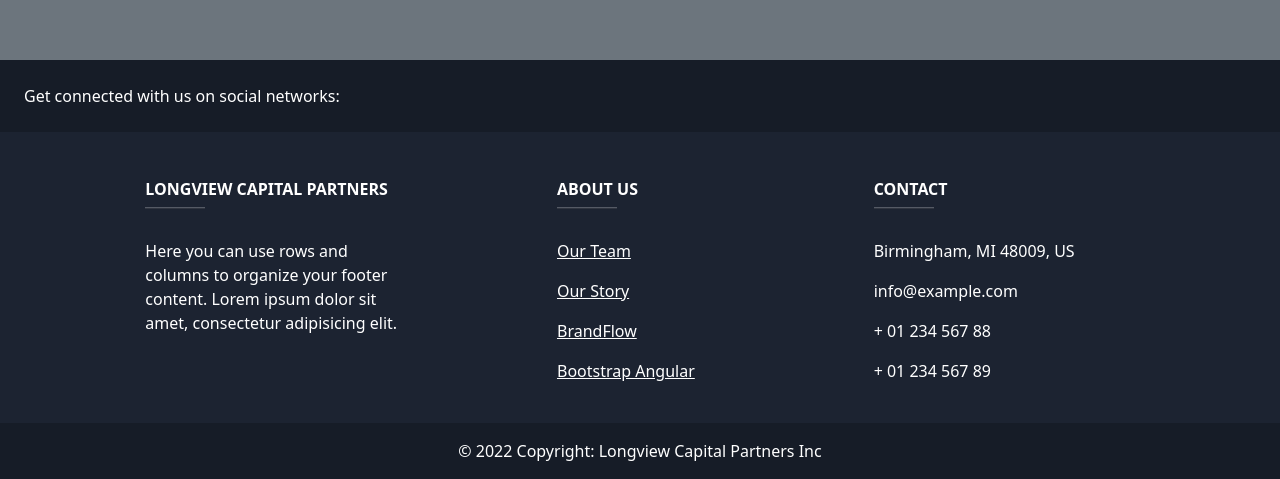
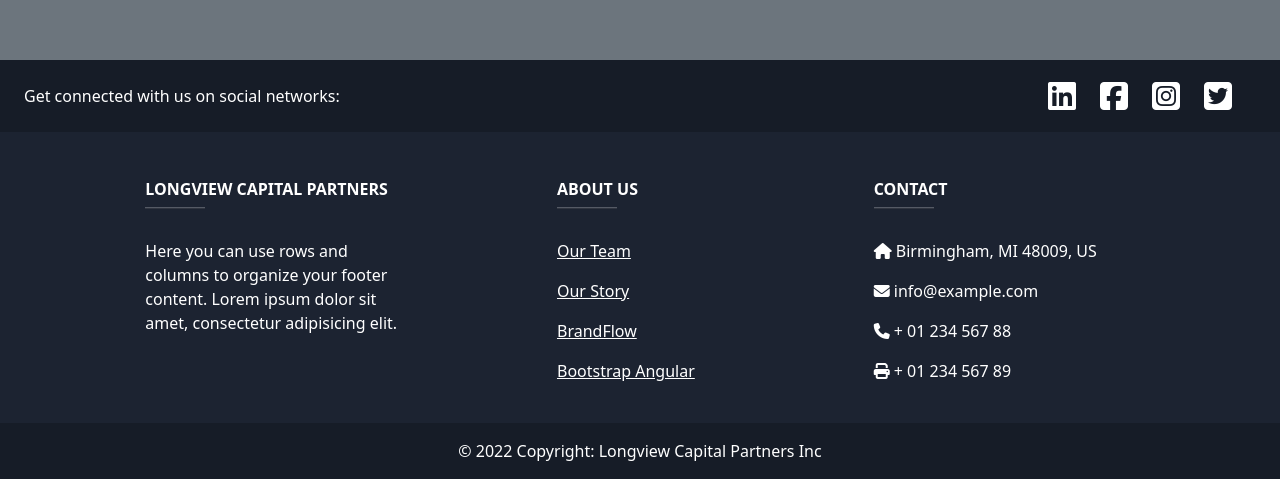
Before and after one commit to Fiscal2/longview-cap-partners, an Angular app: page /home in a window 1280 px wide. Shown: the part 2907-3386 px from the top of the page. Built offline with nearby package versions, Linux system fonts and the light colour scheme.

Commit message:
social media icons

```diff
--- a/src/app/footer/footer.component.html
+++ b/src/app/footer/footer.component.html
@@ -10,22 +10,16 @@
     <!-- Right -->
     <div>
       <a href="" class="text-white me-4">
-        <i class="fab fa-facebook-f"></i>
+        <i class="fa-brands fa-linkedin fa-2xl"></i>
       </a>
       <a href="" class="text-white me-4">
-        <i class="fab fa-twitter"></i>
+        <i class="fa-brands fa-square-facebook fa-2xl"></i>
       </a>
       <a href="" class="text-white me-4">
-        <i class="fab fa-google"></i>
+        <i class="fa-brands fa-square-instagram fa-2xl"></i>
       </a>
       <a href="" class="text-white me-4">
-        <i class="fab fa-instagram"></i>
-      </a>
-      <a href="" class="text-white me-4">
-        <i class="fab fa-linkedin"></i>
-      </a>
-      <a href="" class="text-white me-4">
-        <i class="fab fa-github"></i>
+        <i class="fa-brands fa-square-twitter fa-2xl"></i>
       </a>
     </div>
     <!-- Right -->
--- a/src/index.html
+++ b/src/index.html
@@ -7,6 +7,7 @@
   <meta name="viewport" content="width=device-width, initial-scale=1">
   <link rel="icon" type="image/x-icon" href="../../assets/longviewLogo.png">
   <link href="https://cdn.jsdelivr.net/npm/bootstrap@5.2.0/dist/css/bootstrap.min.css" rel="stylesheet" integrity="sha384-gH2yIJqKdNHPEq0n4Mqa/HGKIhSkIHeL5AyhkYV8i59U5AR6csBvApHHNl/vI1Bx" crossorigin="anonymous">
+  <script src="https://kit.fontawesome.com/f329bc5360.js" crossorigin="anonymous"></script>
 </head>
 <body>
   <app-root></app-root>
```
